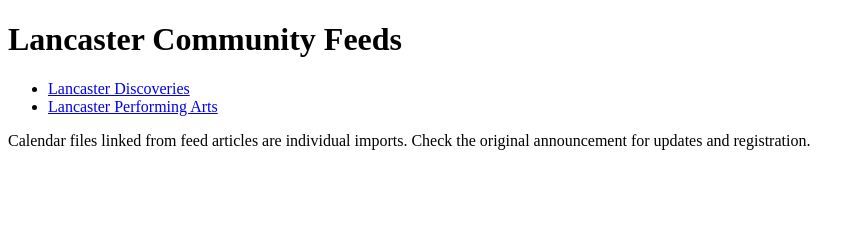
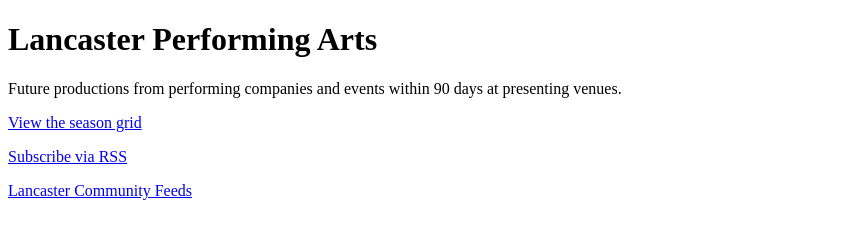
Before and after one commit to dodsondc/lancaster-feeds, a plain HTML site: page docs/performing-arts/index.html in a window 1280 px wide. Shown: the whole page, without its empty margins (0-865 px from the left). Drawn offline with Linux system fonts and the light colour scheme.

Commit message:
Add files via upload

```diff
--- a/docs/performing-arts/index.html
+++ b/docs/performing-arts/index.html
@@ -3,16 +3,17 @@
 <head>
   <meta charset="utf-8">
   <meta name="viewport" content="width=device-width, initial-scale=1">
-  <title>Lancaster Community Feeds</title>
+  <title>Lancaster Performing Arts</title>
+  <link rel="icon" type="image/png" href="icon.png">
+  <link rel="alternate" type="application/rss+xml" title="Lancaster Performing Arts" href="https://raw.githubusercontent.com/dodsondc/lancaster-feeds/main/lancaster_performing_arts.xml">
 </head>
 <body>
   <main>
-    <h1>Lancaster Community Feeds</h1>
-    <ul>
-      <li><a href="discoveries/">Lancaster Discoveries</a></li>
-      <li><a href="performing-arts/">Lancaster Performing Arts</a></li>
-    </ul>
-    <p>Calendar files linked from feed articles are individual imports. Check the original announcement for updates and registration.</p>
+    <h1>Lancaster Performing Arts</h1>
+    <p>Future productions from performing companies and events within 90 days at presenting venues.</p>
+    <p><a href="seasons.html">View the season grid</a></p>
+    <p><a href="https://raw.githubusercontent.com/dodsondc/lancaster-feeds/main/lancaster_performing_arts.xml">Subscribe via RSS</a></p>
+    <p><a href="../">Lancaster Community Feeds</a></p>
   </main>
 </body>
 </html>
```
